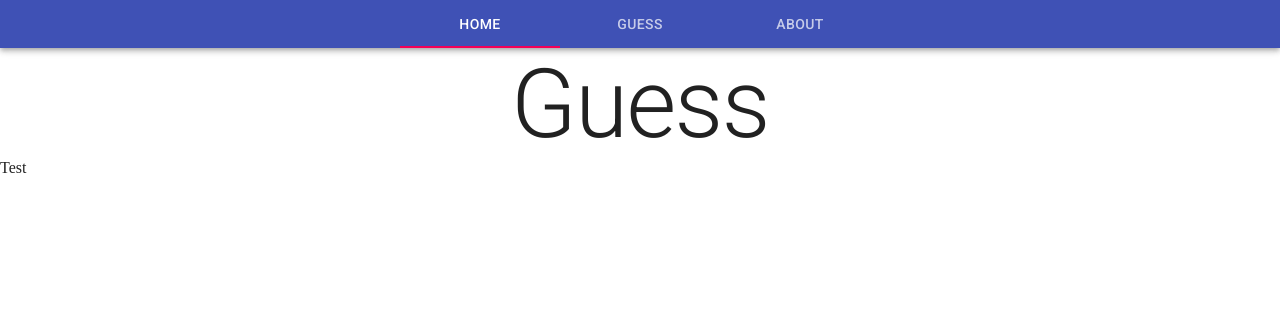
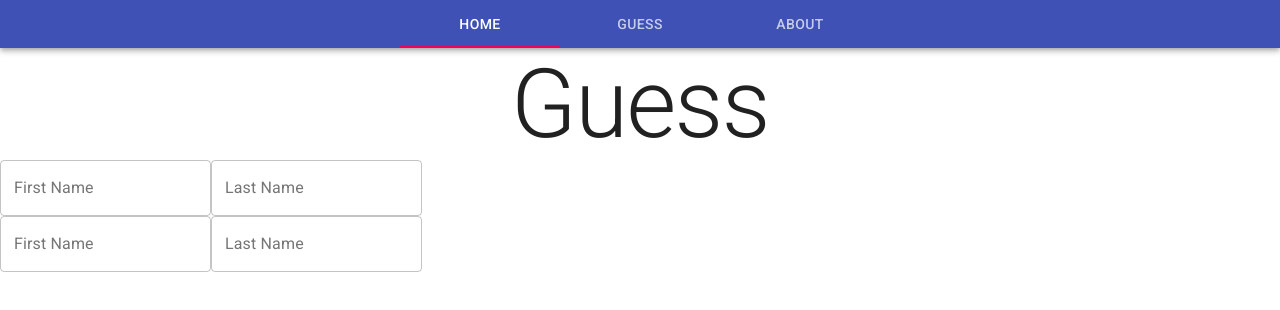
Before and after one commit to SirPotatoIV/babyGamble, a React (Create React App) app: page /guess in a window 1280 px wide. Shown: the top 310 px of the page. Built offline with nearby package versions, Linux system fonts and the light colour scheme.

Commit message:
Added some basic inputs.

```diff
--- a/src/components/GuessForm/GuessForm.js
+++ b/src/components/GuessForm/GuessForm.js
@@ -1,9 +1,40 @@
 import React from 'react';
+import Box from '@material-ui/core/Box';
+import TextField from '@material-ui/core/TextField';
 
 export default function GuessForm() {
   return (
-    <>
-      <p>Test</p>
-    </>
+    <Box alignContent="center">
+      <form>
+        <div>
+          <TextField
+            id="firstName"
+            label="First Name"
+            type="text"
+            variant="outlined"
+          />
+          <TextField
+            id="lastName"
+            label="Last Name"
+            type="text"
+            variant="outlined"
+          />
+        </div>
+        <div>
+          <TextField
+            id="firstName"
+            label="First Name"
+            type="text"
+            variant="outlined"
+          />
+          <TextField
+            id="lastName"
+            label="Last Name"
+            type="text"
+            variant="outlined"
+          />
+        </div>
+      </form>
+    </Box>
   );
 }
```
Also changed, not shown: 1 other file (tests, documents, lock files or other folders).
